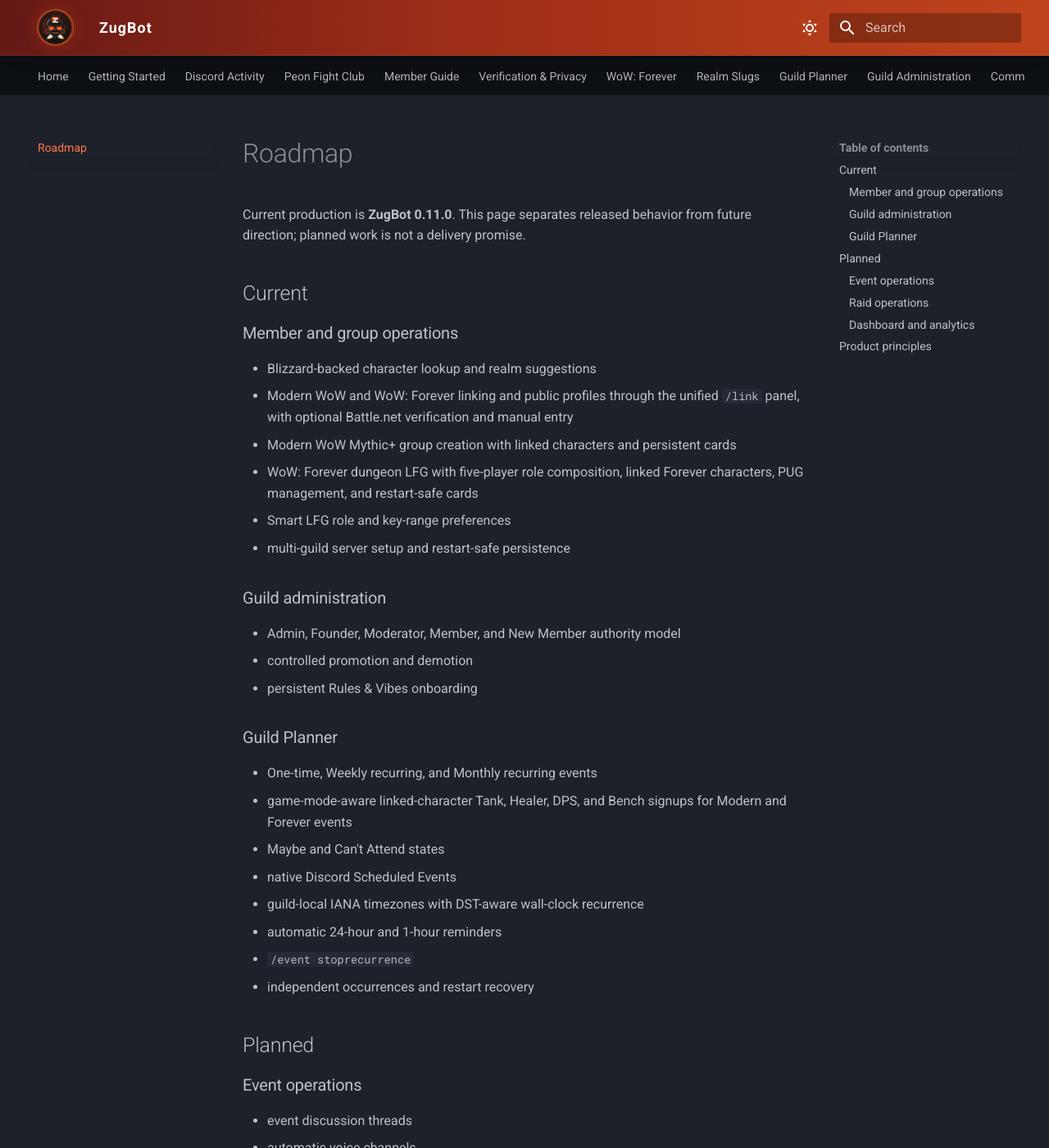
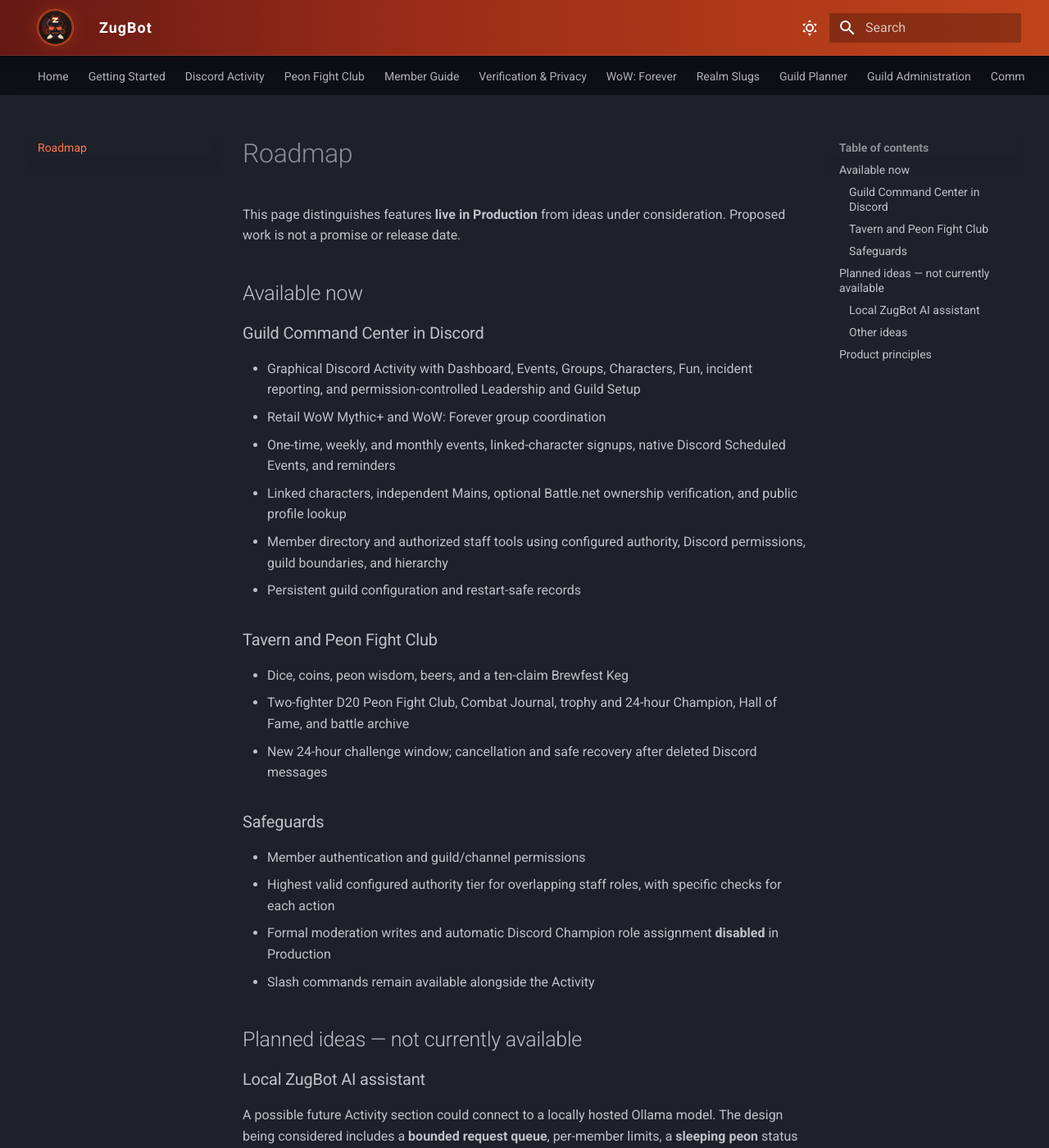
Before and after one commit to sthorne80/zugbot-site, an MkDocs documentation site: the page built from docs/roadmap.md, in a window 1280 px wide and 1400 px high. Shown: the whole window at 82% size. Built offline with MkDocs 1.6.1 and Material for MkDocs 9.7.7, drawn with Linux system fonts in a browser that asks for light colours; some of the changed text lies outside the part shown.

Commit message:
docs: refresh homepage, getting started, roadmap, and release notes

```diff
--- a/docs/changelog.md
+++ b/docs/changelog.md
@@ -1,6 +1,30 @@
 # Changelog
 
-This page summarizes notable public-facing ZugBot changes. Current production is **0.11.0**.
+This page summarizes notable public-facing ZugBot changes. For the exact running build, use `/version` in Discord. November 22's features are live in Production; historical version entries remain below.
+
+## November 22, 2026 — Guild Command Center and Tavern (Production)
+
+### Released
+
+- A **Discord Embedded Activity** with Dashboard, calendar and Events, Retail Mythic+ and WoW: Forever Groups, Characters, public character lookup, and Fun
+- Permission-controlled **Leadership**, Guild Setup, member directory, casework, incident reports, onboarding, announcements, and eligible server tools
+- **Brewfest Keg** with ten persistent claims, plus new Tavern posting controls
+- **Peon Fight Club** with two-player D20 combat, private moves, saved Combat Journal, 24-hour Champion trophy, Hall of Fame, and battle archive
+- Highest valid configured authority tier when a member holds overlapping Admin, Founder, or Moderator roles, still subject to native Discord permissions and hierarchy
+
+### Improvements
+
+- New Peon Fight Club challenges remain open for **24 hours**; existing challenges keep their original deadlines
+- **Cancel Challenge** releases an unanswered pair without awarding a result
+- **Restore Battle Message** can recover a deleted scoreboard without resetting HP, round, choices, journal, or expiration
+- Channel discovery handles unsupported Discord channel types without exposing restricted channels
+- Expanded combat commentary and polished journals, trophies, portraits, and Activity navigation
+
+### Safety
+
+The eight formal moderation writes and automatic Discord Champion role assignment remain disabled in Production. Existing slash commands and IDs were preserved; graphical Activity sections are not new slash commands.
+
+Learn more in [Discord Activity](discord-activity.md), [Peon Fight Club](peon-fight-club.md), and [Guild Administration](admin-guide.md).
 
 ## 0.11.0 — 2026-11-09
 
--- a/docs/getting-started.md
+++ b/docs/getting-started.md
@@ -1,6 +1,15 @@
 # Getting Started
 
-ZugBot works through Discord slash commands, buttons, and private selectors. You do not need another dashboard.
+ZugBot offers Discord slash commands, buttons, private selectors, **and a graphical Discord Activity**. You can use the Guild Command Center without visiting a separate login website.
+
+## Open the Guild Command Center
+
+1. In a server where ZugBot is installed and enabled, open Discord's **App Launcher** from an eligible channel.
+2. Select **ZugBot** and launch its Activity. Approve the limited **identify** and **guilds** scopes if requested.
+3. Explore **Dashboard**, **Events**, **Groups**, **Characters**, **Fun**, or **Report an incident**. Staff sections appear only for members who pass authorization.
+4. To challenge a guildmate, open **Fun → Peon Fight Club**. New challenges have 24 hours for a response, plus cancellation and deleted-message recovery controls.
+
+The existing slash commands still work. See [Discord Activity](discord-activity.md) and [Peon Fight Club](peon-fight-club.md).
 
 ## First choose your game
 
@@ -57,7 +66,9 @@ One authorization refreshes both your Modern and Forever lists when Forever info
 - `/season` shows the current Modern Mythic+ dungeon pool.
 - `/key` creates a Modern WoW Mythic+ group.
 - `/dungeon` creates a WoW: Forever dungeon group; choose your role and dungeon, then use the card to manage signups.
-- `/event create` can schedule Modern or Forever events with character signups matching that game mode.
+- `/event create` or the Activity's Events section can schedule Retail or Forever events with character signups matching that game mode.
+- The Activity's **Characters → Public Character Lookup** can post an unlinked public character card to a permitted channel.
+- **Fun** also includes Brewfest Keg and Peon Fight Club, alongside existing utility slash commands.
 
 ## For server owners and administrators
 
--- a/docs/roadmap.md
+++ b/docs/roadmap.md
@@ -1,57 +1,46 @@
 # Roadmap
 
-Current production is **ZugBot 0.11.0**. This page separates released behavior from future direction; planned work is not a delivery promise.
+This page distinguishes features **live in Production** from ideas under consideration. Proposed work is not a promise or release date.
 
-## Current
+## Available now
 
-### Member and group operations
+### Guild Command Center in Discord
 
-- Blizzard-backed character lookup and realm suggestions
-- Modern WoW and WoW: Forever linking and public profiles through the unified `/link` panel, with optional Battle.net verification and manual entry
-- Modern WoW Mythic+ group creation with linked characters and persistent cards
-- WoW: Forever dungeon LFG with five-player role composition, linked Forever characters, PUG management, and restart-safe cards
-- Smart LFG role and key-range preferences
-- multi-guild server setup and restart-safe persistence
+- Graphical Discord Activity with Dashboard, Events, Groups, Characters, Fun, incident reporting, and permission-controlled Leadership and Guild Setup
+- Retail WoW Mythic+ and WoW: Forever group coordination
+- One-time, weekly, and monthly events, linked-character signups, native Discord Scheduled Events, and reminders
+- Linked characters, independent Mains, optional Battle.net ownership verification, and public profile lookup
+- Member directory and authorized staff tools using configured authority, Discord permissions, guild boundaries, and hierarchy
+- Persistent guild configuration and restart-safe records
 
-### Guild administration
+### Tavern and Peon Fight Club
 
-- Admin, Founder, Moderator, Member, and New Member authority model
-- controlled promotion and demotion
-- persistent Rules & Vibes onboarding
+- Dice, coins, peon wisdom, beers, and a ten-claim Brewfest Keg
+- Two-fighter D20 Peon Fight Club, Combat Journal, trophy and 24-hour Champion, Hall of Fame, and battle archive
+- New 24-hour challenge window; cancellation and safe recovery after deleted Discord messages
 
-### Guild Planner
+### Safeguards
 
-- One-time, Weekly recurring, and Monthly recurring events
-- game-mode-aware linked-character Tank, Healer, DPS, and Bench signups for Modern and Forever events
-- Maybe and Can't Attend states
-- native Discord Scheduled Events
-- guild-local IANA timezones with DST-aware wall-clock recurrence
-- automatic 24-hour and 1-hour reminders
-- `/event stoprecurrence`
-- independent occurrences and restart recovery
+- Member authentication and guild/channel permissions
+- Highest valid configured authority tier for overlapping staff roles, with specific checks for each action
+- Formal moderation writes and automatic Discord Champion role assignment **disabled** in Production
+- Slash commands remain available alongside the Activity
 
-## Planned
+## Planned ideas — not currently available
 
-### Event operations
+### Local ZugBot AI assistant
 
-- event discussion threads
-- automatic voice channels
-- readiness dashboard
-- attendance tracking
-- checks that keep Discord events and Planner cards in agreement
+A possible future Activity section could connect to a locally hosted Ollama model. The design being considered includes a **bounded request queue**, per-member limits, a **sleeping peon** status when the host computer is offline, and optional cited searches of current WoW sources where permitted.
 
-### Raid operations
+**ZugBot AI chat and web searching are not live Production features.** Cloud AI inference is not an automatic fallback.
 
-- raid composition tools
-- utility and readiness assistance
-- raid supplies coordination
+### Other ideas
 
-### Dashboard and analytics
-
-- guild dashboard and calendar views
-- roster and participation tools
-- advanced operational analytics
+- More raid readiness, composition, and supplies assistance
+- Guild activity insights and richer participation analytics
+- Better event discussions and coordination
+- More Tavern activities after existing games prove useful
 
 ## Product principles
 
-ZugBot should assist leaders without removing member choice, respect privacy, minimize unnecessary notifications, and remain useful across different communities.
+Respect members' privacy and server autonomy, enforce Discord permissions, minimize spam, keep useful data durable, and make guild coordination enjoyable.
```
Also changed, not shown: docs/index.md (+13 -8 lines).
